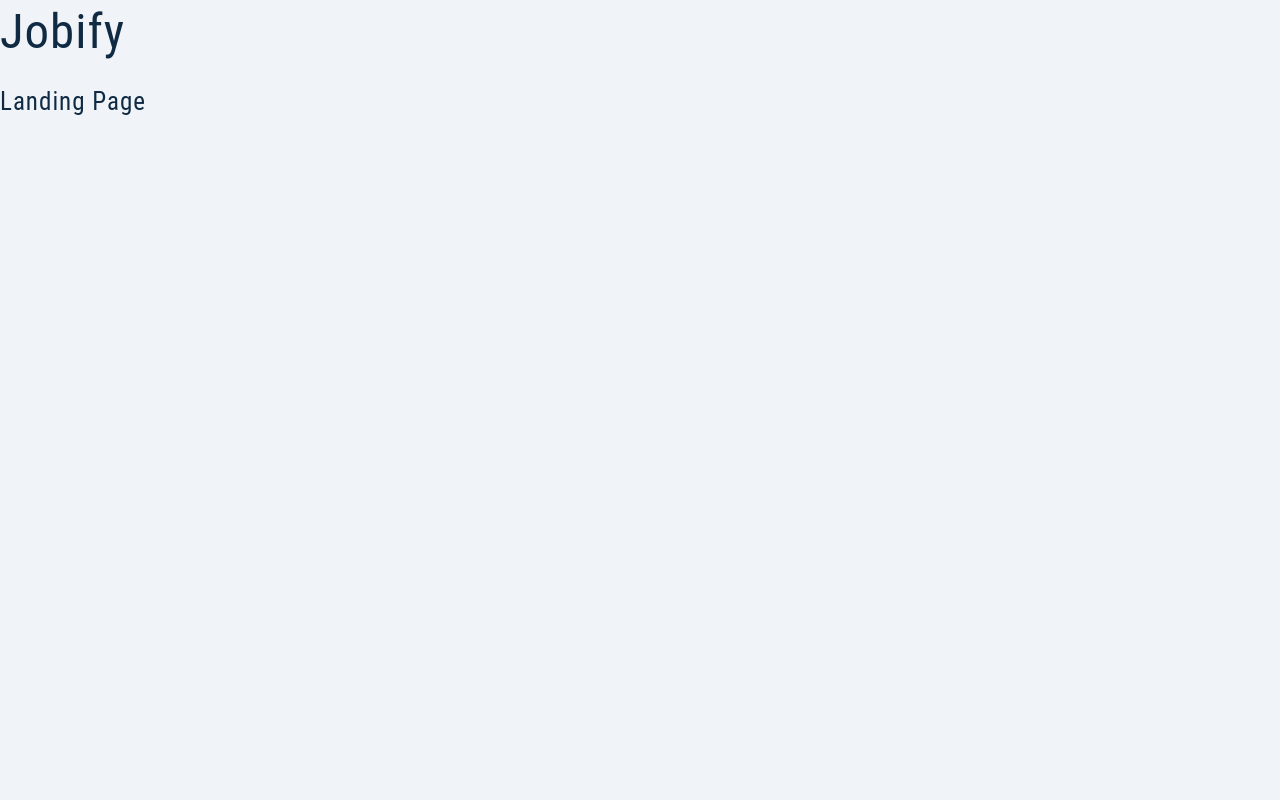
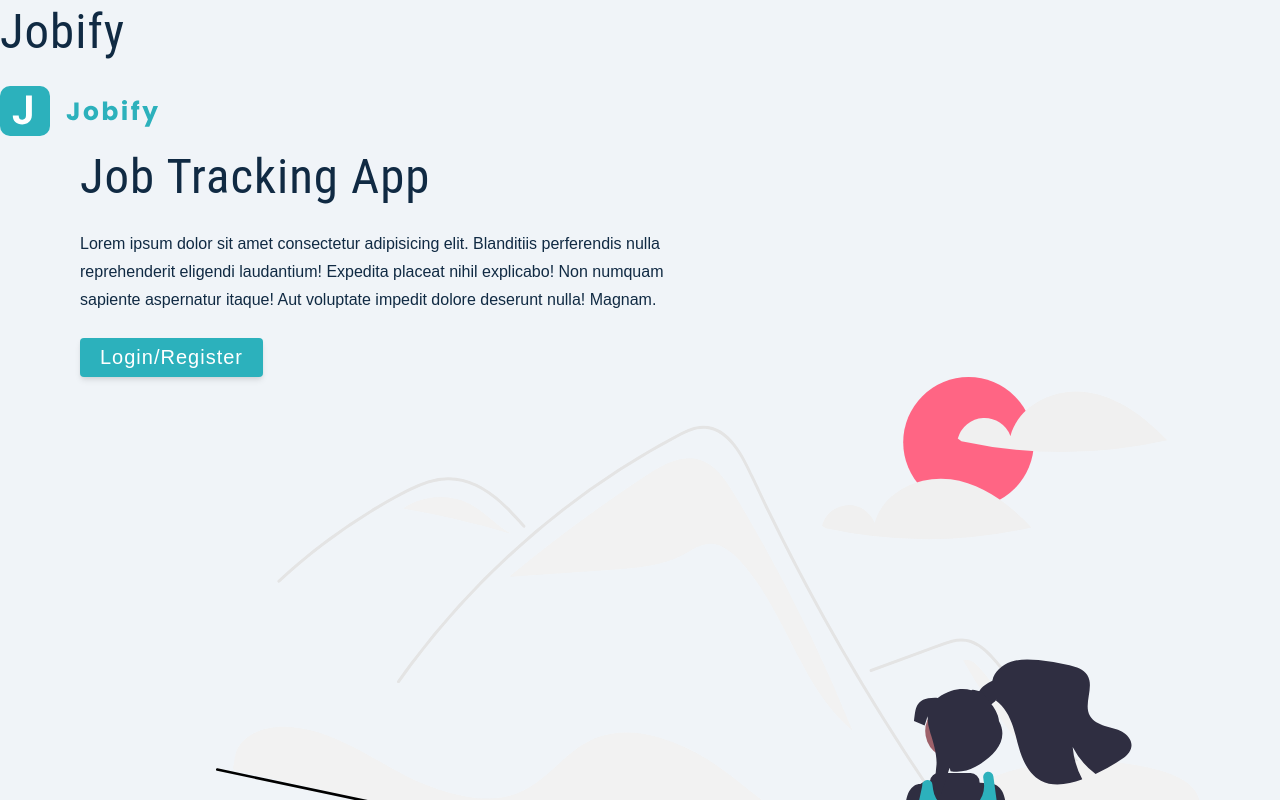
Before and after one commit to jeremydurden/jobify, a React (Create React App) app: page / in a window 1280 px wide. Shown: the top 800 px of the page. Built offline with nearby package versions, Linux system fonts and the light colour scheme.

Commit message:
landing page basics

```diff
--- a/src/pages/Landing.js
+++ b/src/pages/Landing.js
@@ -2,6 +2,27 @@ import logo from "../assets/images/logo.svg";
 import main from "../assets/images/main.svg";
 
 const Landing = () => {
-  return <h4>Landing Page</h4>;
+  return (
+    <main>
+      <nav>
+        <img src={logo} alt="jobify" className="logo" />
+      </nav>
+      <div className="container page">
+        <div className="info">
+          <h1>
+            Job <span>tracking</span> app
+          </h1>
+          <p>
+            Lorem ipsum dolor sit amet consectetur adipisicing elit. Blanditiis
+            perferendis nulla reprehenderit eligendi laudantium! Expedita
+            placeat nihil explicabo! Non numquam sapiente aspernatur itaque! Aut
+            voluptate impedit dolore deserunt nulla! Magnam.
+          </p>
+          <button className="btn btn-hero">Login/Register</button>
+        </div>
+        <img src={main} alt="job hunt" className="img main-img" />
+      </div>
+    </main>
+  );
 };
 export default Landing;
```
